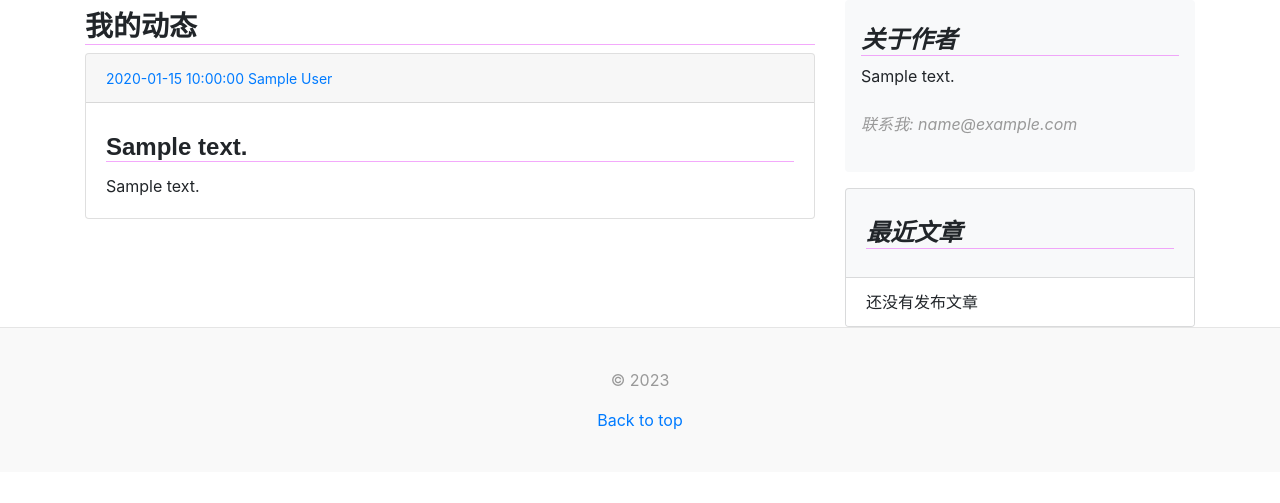
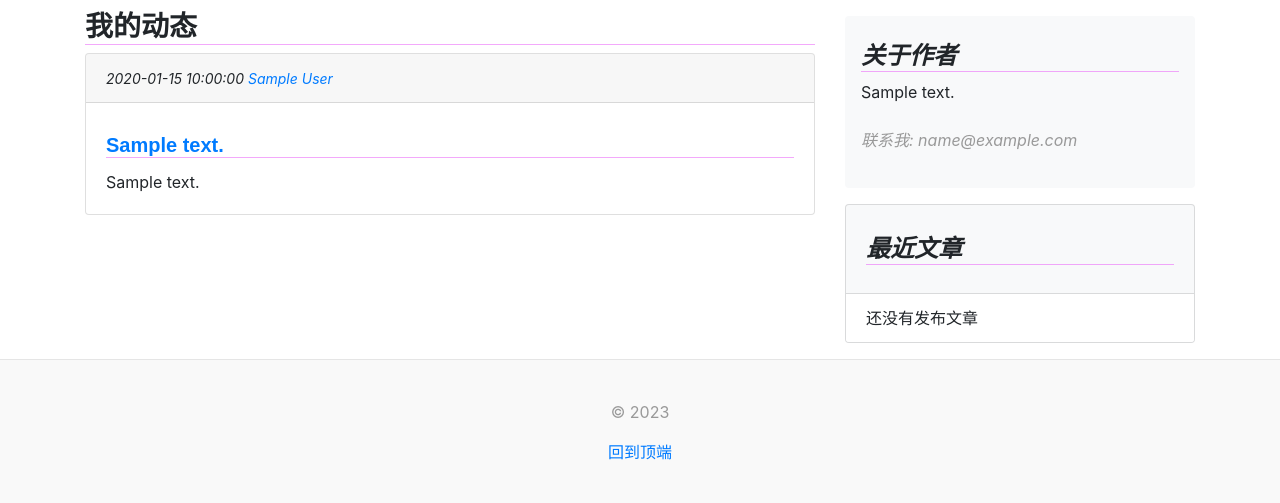
Before and after one commit to gaotianchi/myblog, a Flask app: template myblog/templates/page/home.html in a window 1280 px wide. Shown: the part 69-572 px from the top of the page. Run offline with Flask 3, Linux system fonts and the light colour scheme; the template is opened without the code that fills it: most values are stand-ins (such as "Sample title", 1, 10 or a date in 2020); some libraries are stand-ins or nearby versions; some web fonts are replaced.

Commit message:
微调 home 页面的样式

```diff
--- a/myblog/templates/base.html
+++ b/myblog/templates/base.html
@@ -58,7 +58,7 @@
     <footer class="blog-footer">
         <p>&copy; 2023</p>
         <p>
-            <a href="#">Back to top</a>
+            <a href="#">回到顶端</a>
         </p>
     </footer>
     {% block script %}
--- a/myblog/templates/component/_home_sidebar.html
+++ b/myblog/templates/component/_home_sidebar.html
@@ -1,5 +1,5 @@
 <!-- 作者简介 -->
-<div class="p-3 mb-3 bg-light rounded">
+<div class="p-3 mb-3 mt-3 bg-light rounded">
     <h4 class="font-italic">关于作者</h4>
     <p class="mb-0">{{ profile.about }}</p><br>
     <p class="blog-post-meta font-italic">联系我: {{ profile.email }}</p>
@@ -7,7 +7,7 @@
 
 <!-- 最近文章 -->
 
-<div class="card bg-light rounded">
+<div class="card bg-light rounded mb-3">
     <!-- <img class="card-img-top" data-src="holder.js/100x180/?text=Image cap" alt="Card image cap"> -->
     <div class="card-body">
         <h4 class="font-italic">最近文章</h4>
--- a/myblog/templates/component/_trend.html
+++ b/myblog/templates/component/_trend.html
@@ -2,13 +2,12 @@
 
 {% for log in logs %}
 {% if log.body %}
-<div class="card">
-    <div class="card-header">
-        <small><a href="{{ log.commit_link }}">{{ log.date }}</a>
-            <a href="{{ log.author_link }}">{{ log.author }}</a></small>
+<div class="card mb-3">
+    <div class="card-header font-italic">
+        <small>{{ log.date }} <a href="{{ log.author_link }}">{{ log.author }}</a></small>
     </div>
     <div class="card-body">
-        <h4 class="card-title">{{ log.summary }}</h4>
+        <h5 class="card-title"><a href="{{ log.commit_link }}">{{ log.summary }}</a></h5>
         <p class="card-text">{{ log.body }}</p>
     </div>
     <!-- <div class="card-footer text-muted">
```
